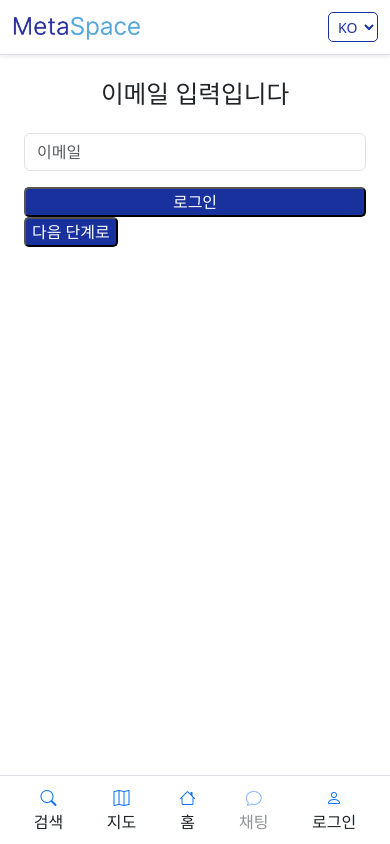
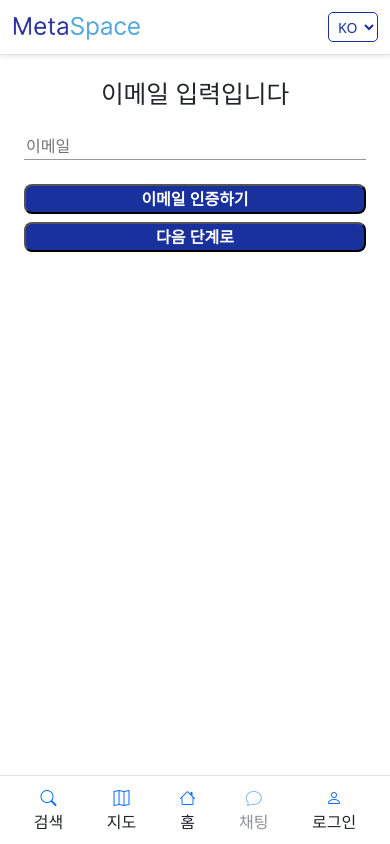
Before and after one commit to meta-metamong/meta-space, a Vue app in the folder frontend/: page /signup in a window 390 px wide. Both pictures are taken after a click on the button "시설 이용자로 회원가입하기". Built offline with nearby package versions, Linux system fonts and the light colour scheme.

Commit message:
feat: 웹 -> 모바일 전환 작업
- 현재 회원가입 진행 중

```diff
--- a/frontend/src/components/member/signup/InputEmail.vue
+++ b/frontend/src/components/member/signup/InputEmail.vue
@@ -2,20 +2,21 @@
     <div class="container">
         <!-- 제목 -->
         <h2 class="text-center mb-4">이메일 입력입니다</h2>
-        <form @submit.prevent="handleLogin">
-			<!-- 이메일 입력 -->
-			<div class="mb-3">
-				<input type="email" id="email" name="email" class="form-control" v-model="email" :placeholder="$t(('member.email'))">
-			</div>
-        </form>
+        <!-- 이메일 입력 -->
+        <div class="mb-3">
+            <input type="email" id="email" name="email" class="w-100" v-model="email" :placeholder="$t('member.email')">
+            <h3 class="error-message mt-2" v-if="email !== '' && !isValidated" v-text="$t('signupError.notValidatedEmail')" />
+        </div>
+        <button type="button" class="w-100 h-75 custom-btn mt-2" @click="" v-text="$t('signup.checkEmail')" />
 
         <!-- 로그인 버튼 -->
-        <button type="submit" class="w-100 custom-btn" @click="" v-text="$t('member.login')" />
-        <button type="button" @click="nextStep()">다음 단계로</button>
+        <button type="button" class="w-100 h-75 custom-btn mt-2" @click="nextStep()">다음 단계로</button>
     </div>
 </template>
 
 <script>
+// 이메일 인증 기능 구현 후 isAuthenticated 변수를 추가해서 isAuthenticated와 isValidated를 동시에 만족하는 경우 nextStep() 함수를 진행할 수 있게 한다.
+
 export default{
     name: 'InputEmail',
     props: ['setUserInfo'],
@@ -31,6 +32,19 @@ export default{
                 value: this.email
             }]);
 		}
-	}
+	},
+    computed: {
+        isValidated(){
+            return /^[0-9a-zA-Z]([-_\.]?[0-9a-zA-Z])*@[0-9a-zA-Z]([-_\.]?[0-9a-zA-Z])*\.[a-zA-Z]{2,3}$/i.test(this.email);
+        }
+    }
 }
 </script>
+
+<style>
+input{
+	border: none;
+	border-radius: 0px;
+	border-bottom: 1px solid #999;
+}
+</style>
--- a/frontend/src/components/member/signup/InputRole.vue
+++ b/frontend/src/components/member/signup/InputRole.vue
@@ -6,13 +6,13 @@
 			<!-- 시설 이용자 -->
 			<div class="mb-4">
 				<p class="fw-bold">시설을 이용하러 오셨나요?</p>
-				<button type="button" @click="nextStep('consumer')" class="w-100">시설 이용자로 회원가입하기</button>
+				<button type="button" @click="nextStep('consumer')" class="w-100 custom-btn">시설 이용자로 회원가입하기</button>
 			</div>
 
 			<!-- 시설 제공자 -->
 			<div>
 				<p class="fw-bold">시설을 등록하러 오셨나요?</p>
-				<button type="button" @click="nextStep('provider')" class="w-100">시설 제공자로 회원가입하기</button>
+				<button type="button" @click="nextStep('provider')" class="w-100 custom-btn">시설 제공자로 회원가입하기</button>
 			</div>
 		</div>
 </template>
@@ -34,7 +34,5 @@ export default{
 </script>
 
 <style>
-button{
-	border-radius: 5px;
-}
+
 </style>
--- a/frontend/src/locales/en.json
+++ b/frontend/src/locales/en.json
@@ -47,7 +47,11 @@
     "signup":{
         "preInfoInput": "Input Pre-Information",
         "isConsumer": "Want to explore a Zone?",
-        "isProvider": "Want to register a Zone?"
+        "isProvider": "Want to register a Zone?",
+        "checkEmail": "Check Email"
+    },
+    "signupError":{
+        "notValidatedEmail": "this email format is not available"
     },
     "member": {
         "id": "ID",
--- a/frontend/src/locales/ko.json
+++ b/frontend/src/locales/ko.json
@@ -47,7 +47,11 @@
     "signup":{
         "preInfoInput": "사전정보 입력",
         "isConsumer": "시설을 이용하러 오셨나요?",
-        "isProvider": "시설을 제공하러 오셨나요?"
+        "isProvider": "시설을 제공하러 오셨나요?",
+        "checkEmail": "이메일 인증하기"
+    },
+    "signupError":{
+        "notValidatedEmail": "이메일 형식이 올바르지 않습니다."
     },
     "member": {
         "id": "아이디",
--- a/frontend/src/pages/Login.vue
+++ b/frontend/src/pages/Login.vue
@@ -11,6 +11,7 @@
 			<!-- 비밀번호 입력 -->
 			<div class="mb-4">
 				<input type="password" id="password" name="userId" class="form-control" v-model="password" :placeholder="$t('member.password')">
+				<h3 class="error-message mt-2" v-if="!isValidated" v-text="$t('error.login')" />
 			</div>
 
 			<!-- 로그인 버튼 -->
@@ -33,6 +34,7 @@ export default {
 		return {
 			email: "",
 			password: "",
+			isValidated: true
 		}
 	},
 	methods: {
@@ -54,21 +56,10 @@ export default {
 </script>
 
 <style scoped>
-.error-message {
-	font-size: 14px;
-	color: #ff0101;
-}
-
 input{
 	border: none;
 	border-radius: 0px;
 	border-bottom: 1px solid #999;
 }
 
-.custom-btn {
-  height: 45px;
-  font-size: 16px;
-  font-weight: bold;
-  border-radius: 8px;
-}
 </style>
--- a/frontend/src/pages/SignUp.vue
+++ b/frontend/src/pages/SignUp.vue
@@ -82,13 +82,11 @@ export default{
 	methods:{
 		setUserInfo(data = [{}]){
 			data.forEach(input => {
-				console.log(input);
 				this.user[input.key] = input.value;
 			});
 
 
 			try{
-				console.log(toRaw(this.user));
 				this.step++;
 				if (this.step === this.maxStep) {
 					alert("가입 완료!");
@@ -103,3 +101,11 @@ export default{
 	}
 }
 </script>
+
+<style>
+.custom-btn {
+  height: 45px;
+  font-size: 16px;
+  border-radius: 8px;
+}
+</style>
--- a/frontend/src/style.css
+++ b/frontend/src/style.css
@@ -1,3 +1,4 @@
+/* 공통 */
 body {
     color: #333;
     font-family: 'Noto Sans KR', sans-serif;
@@ -8,3 +9,17 @@ button{
   color: #fff;
   border-radius: 30px;
 }
+
+
+/* 커스터마이징 */
+.custom-btn {
+  height: 45px;
+  font-size: 16px;
+  font-weight: bold;
+  border-radius: 8px;
+}
+
+.error-message {
+	font-size: 14px;
+	color: #ff0101;
+}
```
